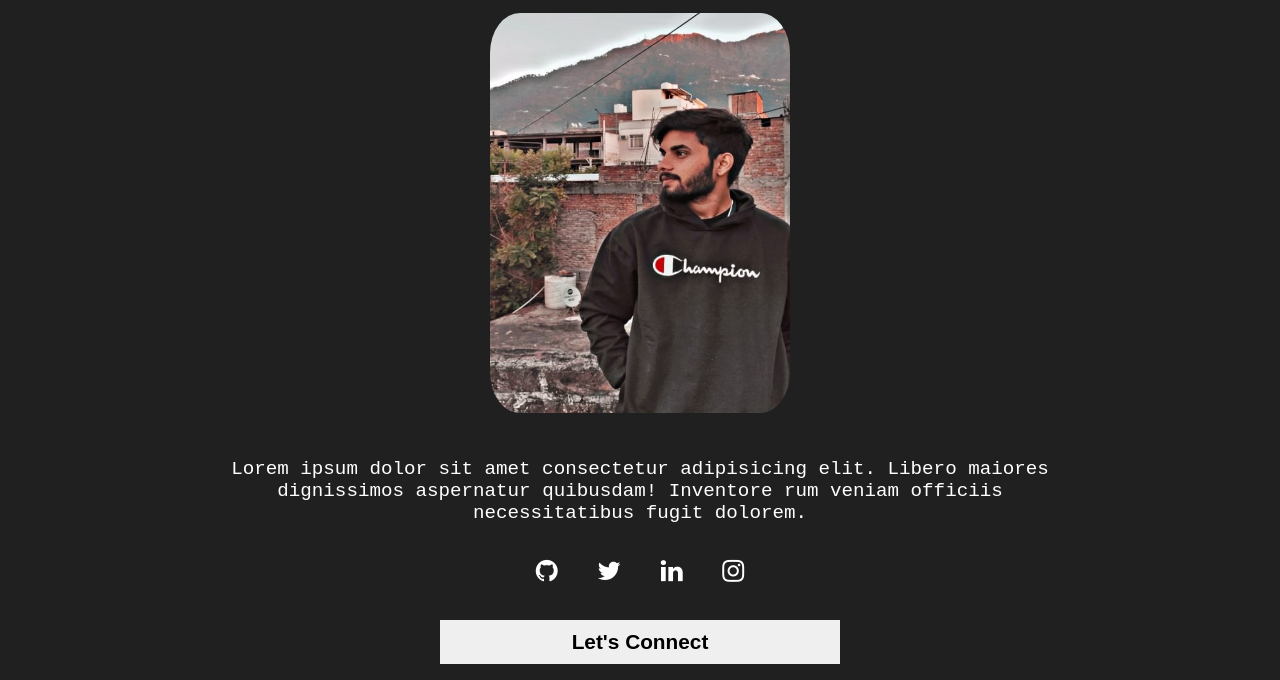
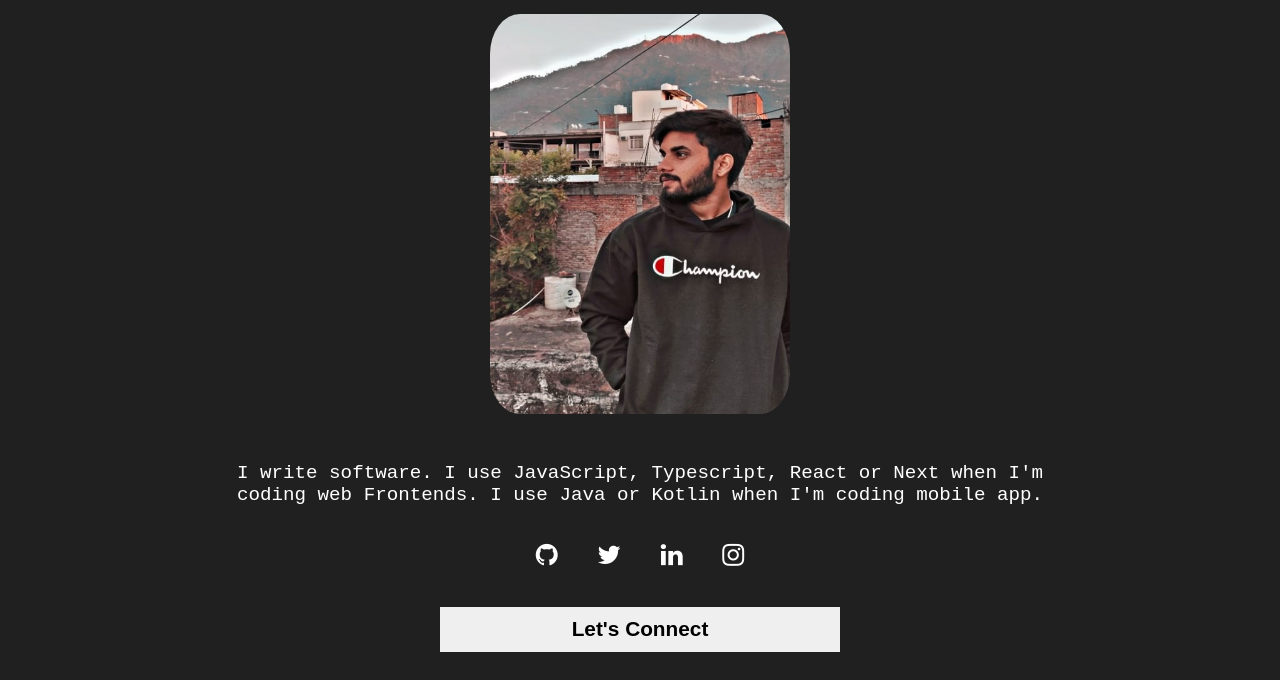
Before and after one commit to ankitojha07/dark_coders_portfolio, a plain HTML site: page index.html in a window 1280 px wide. Shown: the part 103-783 px from the top of the page. Drawn offline with Linux system fonts and the light colour scheme; a web font is replaced by a local one.

Commit message:
socials added

```diff
--- a/index.html
+++ b/index.html
@@ -46,15 +46,30 @@
         <img class="image" src="./public/ankit-3.jpeg" alt="" />
       </div>
       <div class="bio">
-        Lorem ipsum dolor sit amet consectetur adipisicing elit. Libero maiores
-        dignissimos aspernatur quibusdam! Inventore rum veniam officiis
-        necessitatibus fugit dolorem.
+        I write software. I use JavaScript, Typescript, React or Next when I'm
+        coding web Frontends. I use Java or Kotlin when I'm coding mobile app.
       </div>
       <div class="social-icons">
-        <a href="#" class="fa fa-github"></a>
-        <a href="#" class="fa fa-twitter"></a>
-        <a href="#" class="fa fa-linkedin"></a>
-        <a href="#" class="fa fa-instagram"></a>
+        <a
+          href="https://github.com/ankitojha07"
+          target="_blank"
+          class="fa fa-github"
+        ></a>
+        <a
+          href="https://twitter.com/ankitojha_07"
+          target="_blank"
+          class="fa fa-twitter"
+        ></a>
+        <a
+          href="https://www.linkedin.com/in/ankitojha07/"
+          target="_blank"
+          class="fa fa-linkedin"
+        ></a>
+        <a
+          href="https://instagram.com/ankitojha_07"
+          target="_blank"
+          class="fa fa-instagram"
+        ></a>
       </div>
       <button class="btn-connect">Let's Connect</button>
     </div>
```
